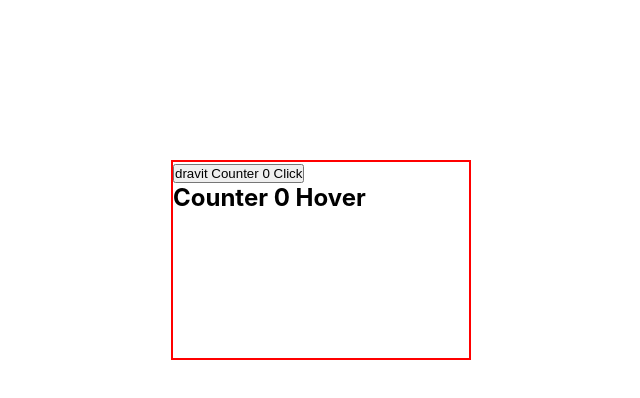
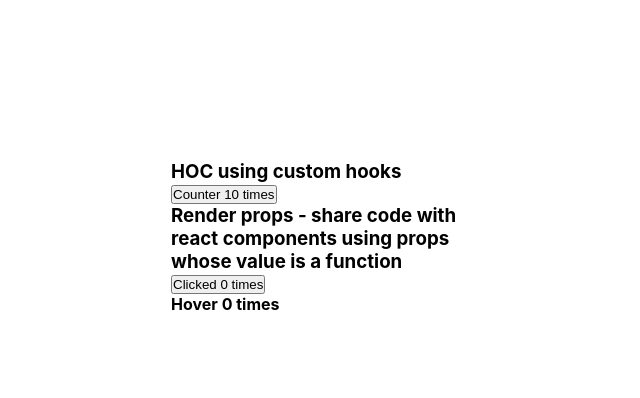
Before and after one commit to eignita/projectreact, a React (Create React App) app: page / in a window 1280 px wide. Shown: the top 398 px of the page, without its empty margins (229-869 px from the left). Built offline with nearby package versions, Linux system fonts and the light colour scheme.

Commit message:
render props explained again

```diff
--- a/src/App.css
+++ b/src/App.css
@@ -5,7 +5,6 @@
 }
 .center{
   position:absolute;
-  border: 2px solid red;
   width:300px;
   height:200px;
   left:50vh;
--- a/src/App.js
+++ b/src/App.js
@@ -1,13 +1,19 @@
 import React from "react";
 import './App.css';
-import ClickCounter from "./HocHook/ClickCounter";
-import HoverCounter from "./HocHook/HoverCounter";
+import ClickCount from "./HocCustomHook/ClickCount";
+import ClickCounterTwo from "./RenderProps/ClickCounterTwo";
+import CountRenderProps from "./RenderProps/CountRenderProps";
+import HoverCounterTwo from "./RenderProps/HoverCounterTwo";
 
 function App() {
   return (
     <div className="center">
-      <ClickCounter name='dravit' />
-      <HoverCounter />
+    <h3>HOC using custom hooks</h3>
+      <ClickCount />
+
+      <h3> Render props - share code with react components using props whose value is a function</h3>
+      <CountRenderProps render={(count, handleCount) => <ClickCounterTwo count={count} handleCount={handleCount} />} />
+      <CountRenderProps render={(count, handleCount) => <HoverCounterTwo count={count} handleCount={handleCount} />} />
     </div>
   );
 }
--- /dev/null
+++ b/src/HocCustomHook/ClickCount.js
@@ -0,0 +1,13 @@
+import React from 'react';
+import useCounter from './useCounter';
+
+function ClickCount() {
+    const [count, handleCount] = useCounter(10, 5);
+    return (
+        <div>
+            <button onClick={handleCount} >Counter {count} times</button>
+        </div>
+    )
+}
+
+export default ClickCount;
--- /dev/null
+++ b/src/HocCustomHook/useCounter.js
@@ -0,0 +1,12 @@
+import {useState} from 'react';
+
+function useCounter(initialValue, number) {
+    const [count, setCount] = useState(initialValue);
+    const handleCount = () => {
+        setCount(count + number);
+    }
+
+    return [count, handleCount];
+}
+
+export default useCounter;
--- /dev/null
+++ b/src/RenderProps/ClickCounterTwo.js
@@ -0,0 +1,12 @@
+import React from 'react'
+
+function ClickCounterTwo(props) {
+    const {count, handleCount} = props;
+    return (
+        <div>
+            <button onClick={handleCount} >Clicked { count } times</button>
+        </div>
+    )
+}
+
+export default ClickCounterTwo
--- /dev/null
+++ b/src/RenderProps/CountRenderProps.js
@@ -0,0 +1,16 @@
+import React, { useState } from 'react'
+
+function CountRenderProps(props) {
+    const [count, setCount] = useState(0);
+    const handleCount = () => {
+        setCount(count + 1);
+    }
+
+    return (
+        <div>
+            { props.render(count, handleCount) }
+        </div>
+    )
+}
+
+export default CountRenderProps
--- /dev/null
+++ b/src/RenderProps/HoverCounterTwo.js
@@ -0,0 +1,12 @@
+import React from 'react'
+
+function HoverCounterTwo(props) {
+    const {count, handleCount} = props;
+    return (
+        <div>
+            <h4 onMouseOver={handleCount}> Hover { count } times</h4>
+        </div>
+    )
+}
+
+export default HoverCounterTwo
```
Also changed, not shown: src/App/App_hochook.jsx (added, +16 -0 lines).
